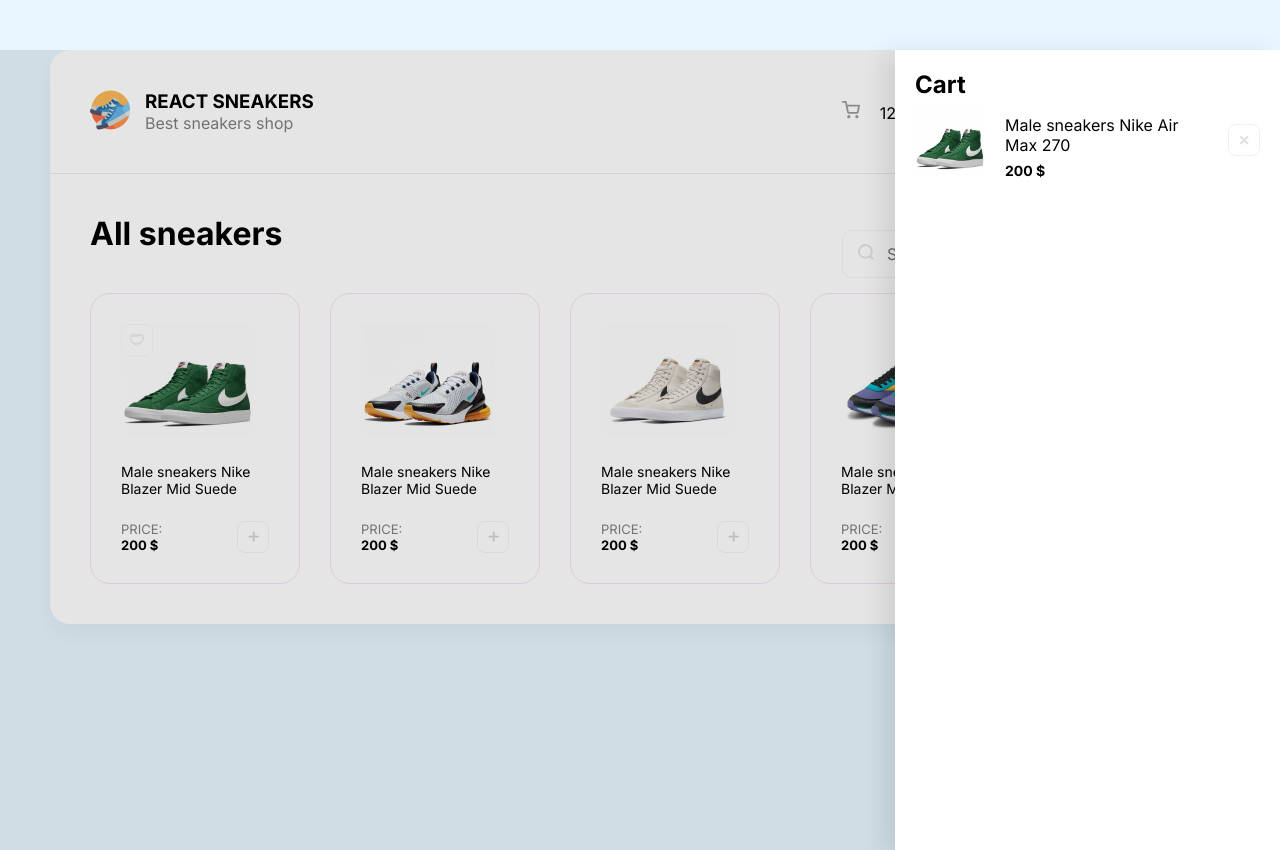
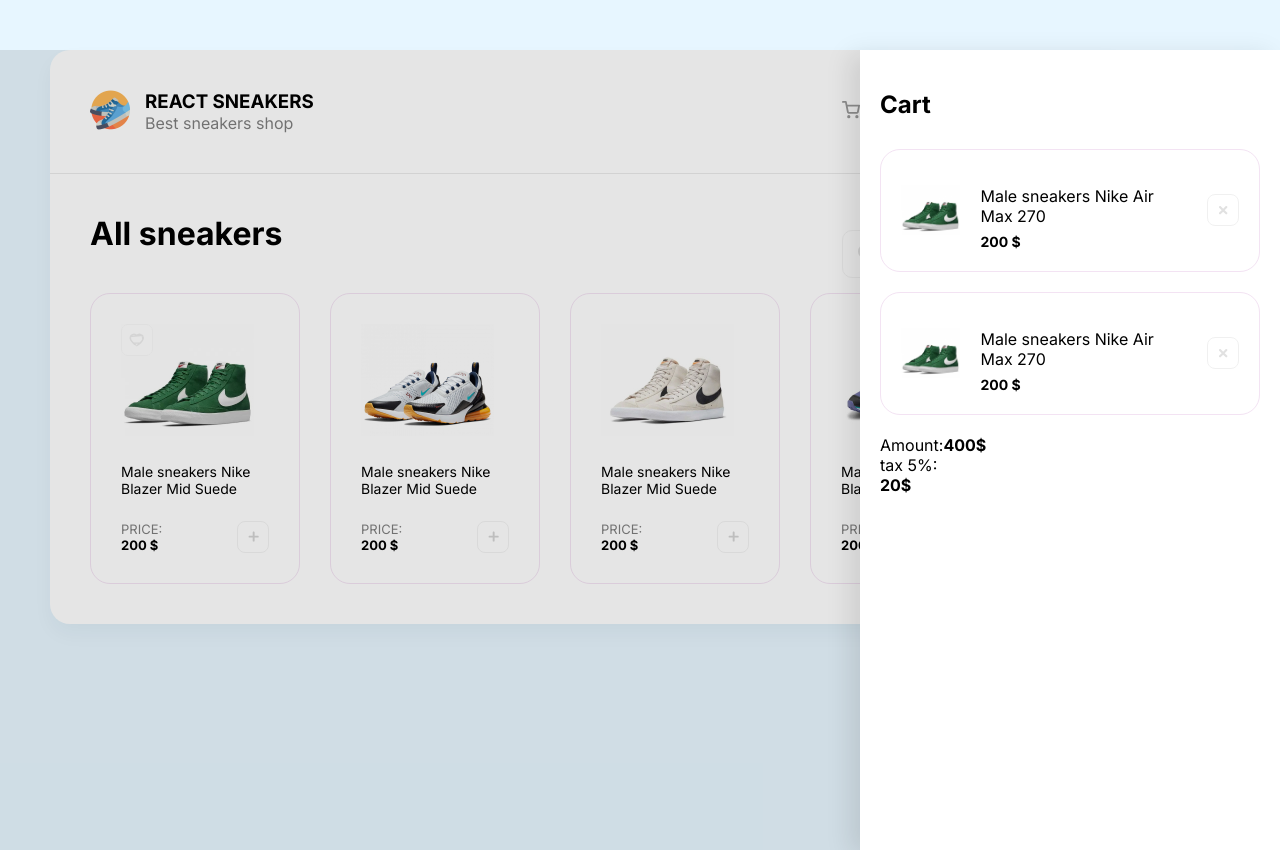
Before and after one commit to evgiur/react-sneakers, a React (Create React App) app: page / in a window 1280 px wide. Built offline with nearby package versions, Linux system fonts and the light colour scheme.

Commit message:
cart-added

```diff
--- a/src/App.js
+++ b/src/App.js
@@ -4,18 +4,54 @@
       <div className="overlay">
         <div className="drawer">
           <h2>Cart</h2>
-          <div className="cartItem">
-            <img
-              className="cartItemImg"
-              src="/img/sneakers/1.jpg"
-              alt="Sneakers"
-            />
-            <div>
-              <p>Male sneakers Nike Air Max 270</p>
-              <b>200 $</b>
+
+          <div className="items">
+            <div className="cartItem">
+              <div
+                className="cartItemImg"
+                style={{ backgroundImage: "url(/img/sneakers/1.jpg)" }}
+              ></div>
+              <div>
+                <p>Male sneakers Nike Air Max 270</p>
+                <b>200 $</b>
+              </div>
+              <img
+                className="removeBtn"
+                src="/img/btn-remove.svg"
+                alt="Remove"
+              />
             </div>
-            <img className="removeBtn" src="/img/btn-remove.svg" alt="Remove" />
+
+            <div className="cartItem">
+              <div
+                className="cartItemImg"
+                style={{ backgroundImage: "url(/img/sneakers/1.jpg)" }}
+              ></div>
+              <div>
+                <p>Male sneakers Nike Air Max 270</p>
+                <b>200 $</b>
+              </div>
+              <img
+                className="removeBtn"
+                src="/img/btn-remove.svg"
+                alt="Remove"
+              />
+            </div>
           </div>
+
+          <ul>
+            <li className="total">
+              <span>Amount: </span>
+              <div></div>
+              <b>400$</b>
+            </li>
+
+            <li>
+              <span>tax 5%: </span>
+              <div></div>
+              <b>20$</b>
+            </li>
+          </ul>
         </div>
       </div>
 
--- a/src/index.scss
+++ b/src/index.scss
@@ -176,43 +176,51 @@
 .drawer {
   position: absolute;
   height: 100%;
-  width: 385px;
+  width: 420px;
   right: 0;
   background: #ffffff;
   box-shadow: -10px 4px 24px rgba(0, 0, 0, 0.1);
   padding: 20px;
 
   h2 {
-    margin: 0;
+    margin-bottom: 30px;
+  }
+
+  .total {
+    display: flex;
   }
 }
 
 .cartItem {
   display: flex;
   align-items: center;
-  border: 1px solid #8c8c8c
-  border-radius 20px;
+  border: 1px solid #F3E3F3;
+  border-radius: 20px;
+  margin-bottom: 20px;
+  padding: 20px;
 
   .cartItemImg {
     height: 70px;
     width: 70px;
     background-size: contain;
-    background-position: 0 -7px;
+    background-position: 0 10px;
     background-repeat: no-repeat;
     margin-right: 20px;
   }
 
   div {
     margin-right: 20px;
-  }
+
     p {
       font-size: 16px;
       margin-bottom: 5px;
     }
 
-  b{
-    font-size: 14px;
+    b{
+      font-size: 14px;
+    }
   }
+
 
   .removeBtn {
     opacity: 0.4;
```
